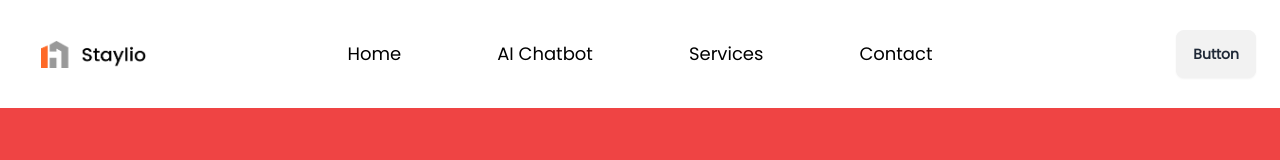
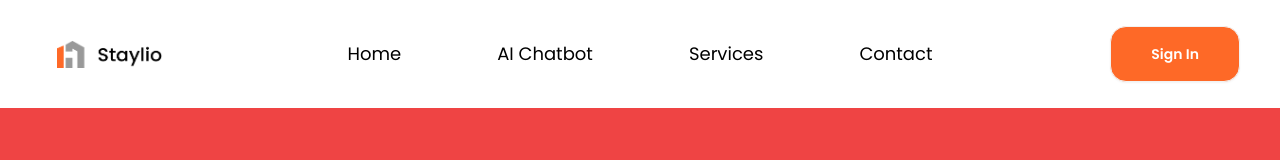
Before and after one commit to irfanseptian009/staylio-website, a Next.js app in the folder staylio/: page / in a window 1280 px wide. Shown: the top 160 px of the page. Built offline with nearby package versions, Linux system fonts and the light colour scheme.

Commit message:
Update Public Navbar

```diff
--- a/staylio/src/app/layout.tsx
+++ b/staylio/src/app/layout.tsx
@@ -5,7 +5,7 @@ import Navbar from "@/components/Navbar";
 
 const poppins = Poppins({
   subsets: ["latin"],
-  weight: "400"
+  weight: ['100','400','600'],
 });
 
 export const metadata: Metadata = {
--- a/staylio/src/components/Navbar.tsx
+++ b/staylio/src/components/Navbar.tsx
@@ -6,7 +6,7 @@ import Image from 'next/image';
 function Navbar() {
   return (
     <div className="sticky top-0 z-50">
-      <div className="navbar bg-base-100 py-4 px-6">
+      <div className="navbar bg-base-100 py-4 px-10">
         <div className="navbar-start flex items-center">
           <div className="dropdown">
             <div tabIndex={0} role="button" className="btn btn-ghost lg:hidden">
@@ -51,7 +51,7 @@ function Navbar() {
           </ul>
         </div>
         <div className="navbar-end">
-          <Link href="/button-page" className="btn">Button</Link>
+          <Link href="/button-page" className="btn flex justify-center items-center px-10 py-4 h-14 bg-[#FE6927] hover:bg-[#D9581F] hover:border-white  rounded-2xl text-white font-semibold">Sign In</Link>
         </div>
       </div>
     </div>
```
